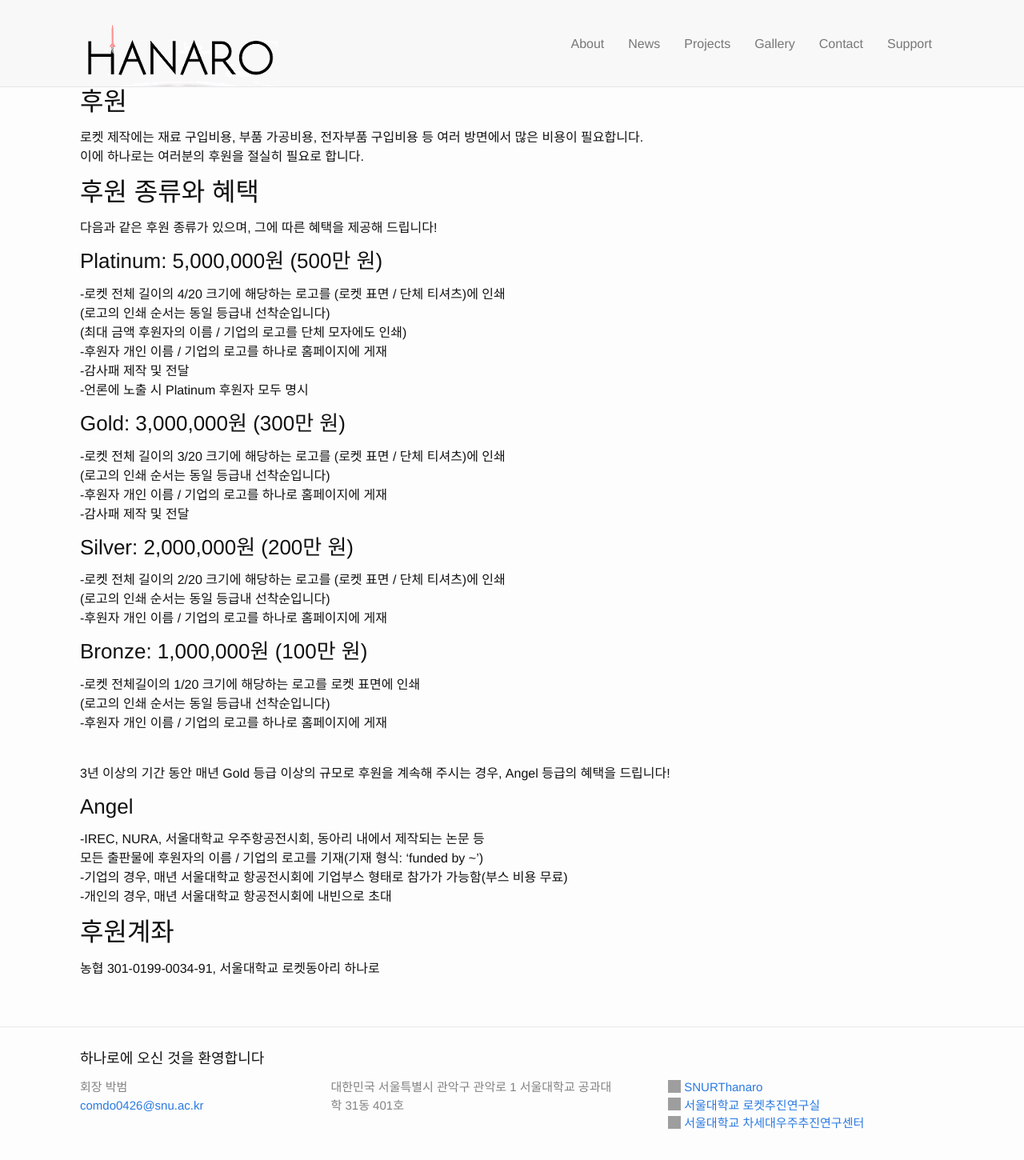
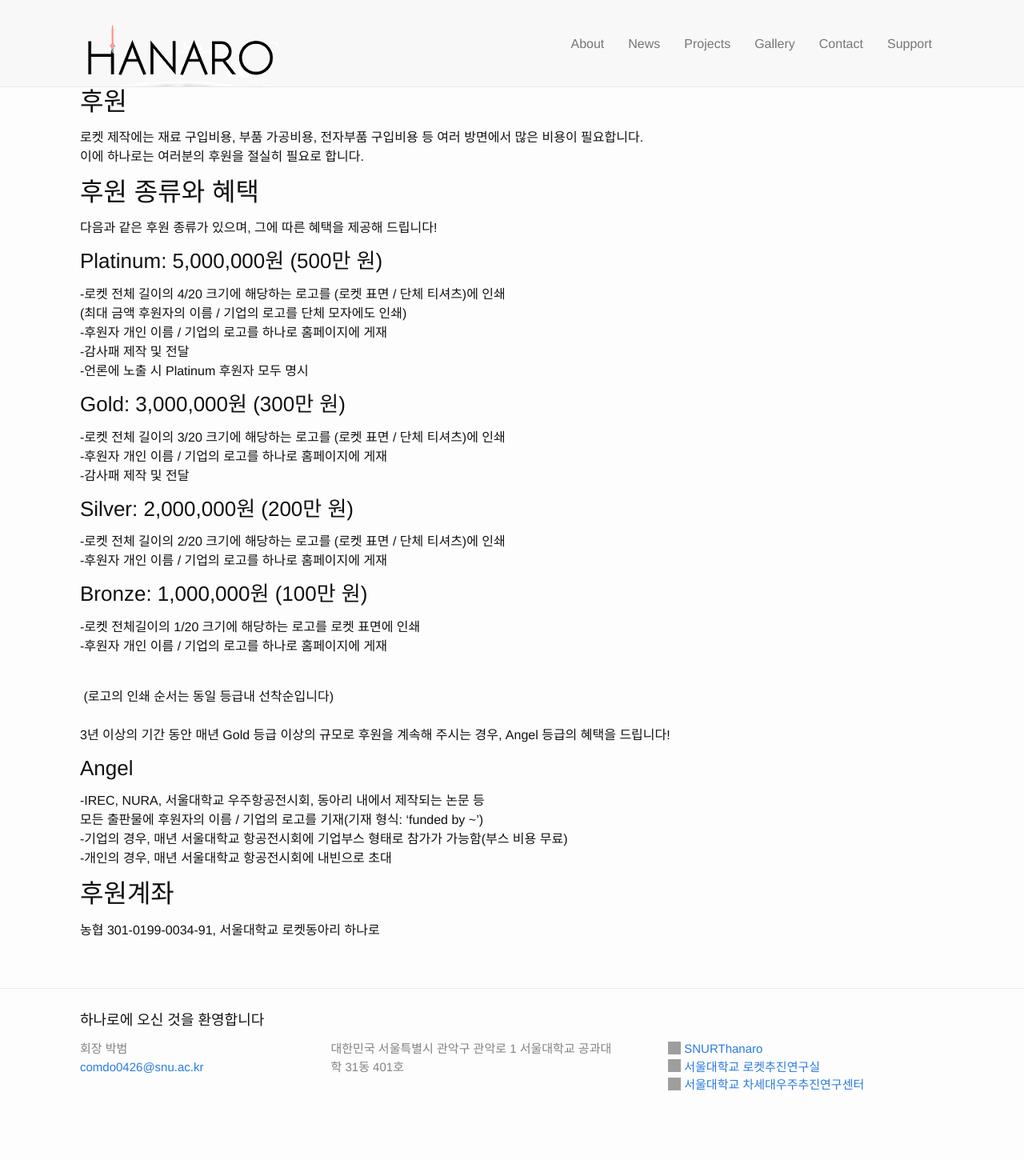
Before and after one commit to Hanaro2021/hanaro.github.io, a Jekyll site: the page built from _pages/6.support.md, in a window 1280 px wide. Shown: the top 1450 px of the page at 80% size. Built offline with Jekyll 4.4.1, drawn with Linux system fonts in a browser that asks for light colours; nearby versions of some CDN libraries; grey boxes are pictures that could not be loaded.

Commit message:
Update 6.support.md

```diff
--- a/_pages/6.support.md
+++ b/_pages/6.support.md
@@ -12,7 +12,6 @@ permalink: /support/
 다음과 같은 후원 종류가 있으며, 그에 따른 혜택을 제공해 드립니다!
 ### Platinum: 5,000,000원 (500만 원)<br/>
 -로켓 전체 길이의 4/20 크기에 해당하는 로고를 (로켓 표면 / 단체 티셔츠)에 인쇄<br/>
- (로고의 인쇄 순서는 동일 등급내 선착순입니다)<br/>
  (최대 금액 후원자의 이름 / 기업의 로고를 단체 모자에도 인쇄)<br/>
 -후원자 개인 이름 / 기업의 로고를 하나로 홈페이지에 게재<br/>
 -감사패 제작 및 전달<br/>
@@ -20,20 +19,18 @@ permalink: /support/
 
 ### Gold: 3,000,000원 (300만 원)<br/>
 -로켓 전체 길이의 3/20 크기에 해당하는 로고를 (로켓 표면 / 단체 티셔츠)에 인쇄<br/>
- (로고의 인쇄 순서는 동일 등급내 선착순입니다)<br/>
 -후원자 개인 이름 / 기업의 로고를 하나로 홈페이지에 게재<br/>
 -감사패 제작 및 전달<br/>
 
 ### Silver: 2,000,000원 (200만 원)<br/>
 -로켓 전체 길이의 2/20 크기에 해당하는 로고를 (로켓 표면 / 단체 티셔츠)에 인쇄<br/>
- (로고의 인쇄 순서는 동일 등급내 선착순입니다)<br/>
 -후원자 개인 이름 / 기업의 로고를 하나로 홈페이지에 게재<br/>
 
 ### Bronze: 1,000,000원 (100만 원)<br/>
 -로켓 전체길이의 1/20 크기에 해당하는 로고를 로켓 표면에 인쇄<br/>
- (로고의 인쇄 순서는 동일 등급내 선착순입니다)<br/>
 -후원자 개인 이름 / 기업의 로고를 하나로 홈페이지에 게재<br/><br/>
 
+ (로고의 인쇄 순서는 동일 등급내 선착순입니다)<br/><br/>
 3년 이상의 기간 동안 매년 Gold 등급 이상의 규모로 후원을 계속해 주시는 경우, Angel 등급의 혜택을 드립니다!<br/>
 
 ### Angel<br/>
```
